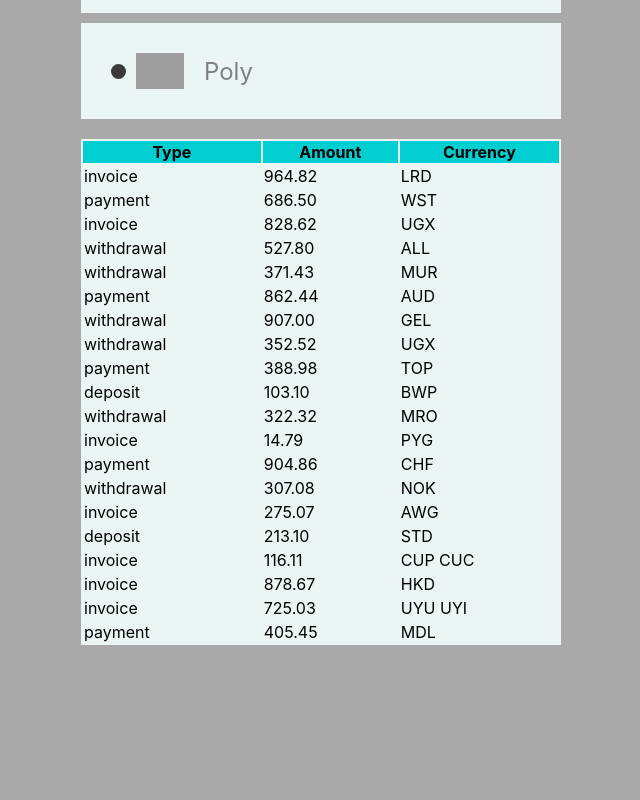
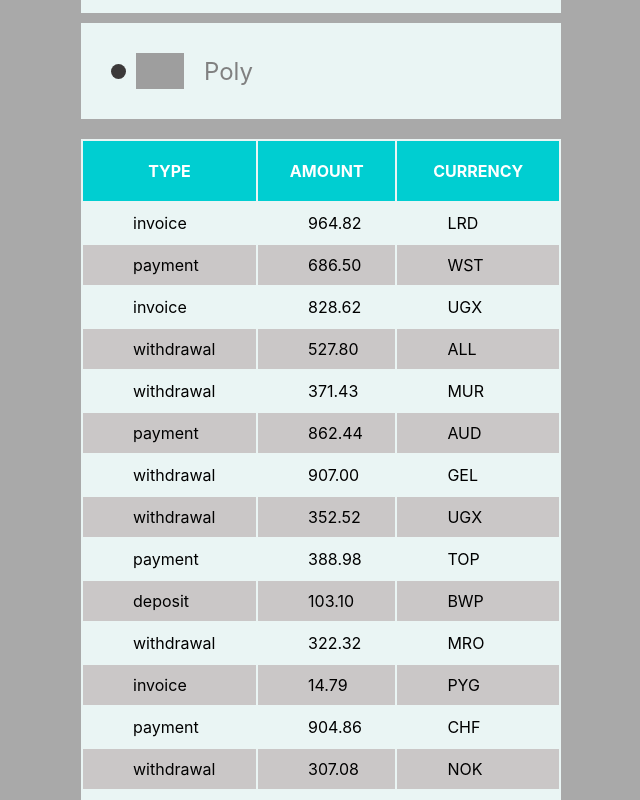
Before and after one commit to kasiian-37/goit-react-hw-01-components, a React (Create React App) app: page / in a window 1280 px wide. Shown: the part 1320-2120 px from the top of the page, without its empty margins (319-959 px from the left). Before the commit the page ends 1975 px from the top, so only its background shows below. Built offline with nearby package versions, Linux system fonts and the light colour scheme; grey boxes are pictures that could not be loaded.

Commit message:
Update TransactionHistory.module.css

```diff
--- a/src/component/Transactions/TransactionHistory.module.css
+++ b/src/component/Transactions/TransactionHistory.module.css
@@ -1,4 +1,5 @@
 .transactionHistory{
+    text-align: center;
     width: 480px;
     height: auto;
     margin-top:20px;
@@ -12,6 +13,21 @@
   box-shadow: 5px 5px 15px 5px rgba(0, 1, 1, 0.4);
 }
 .head{
+    height: 60px;
+    color: #fff;
+
   background-color: darkturquoise;
-
 }
+.thHead{
+    text-transform: uppercase;
+}
+tr:nth-child(even){
+    background-color: rgb(202, 199, 199);
+}
+td{
+    letter-spacing: 1.4;
+    padding-left: 50px;
+    padding-bottom: 10px;
+    padding-top: 10px;
+    text-align: start;
+}
```
